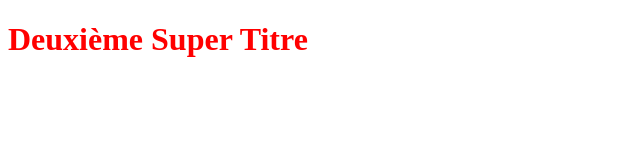
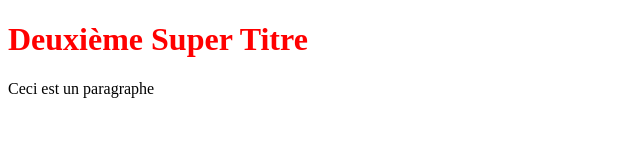
Before and after one commit to Nicolas-DWWM/Premierprojet, a plain HTML site: page index.html in a window 1280 px wide. Shown: the whole page, without its empty margins (0-640 px from the left). Drawn offline with Linux system fonts and the light colour scheme.

Commit message:
Modif de index.html

```diff
--- a/index.html
+++ b/index.html
@@ -10,6 +10,7 @@
 
     <body>
         <h1>Deuxième Super Titre</h1>
+        <p>Ceci est un paragraphe</p>
     </body>
 
 </html>
```
